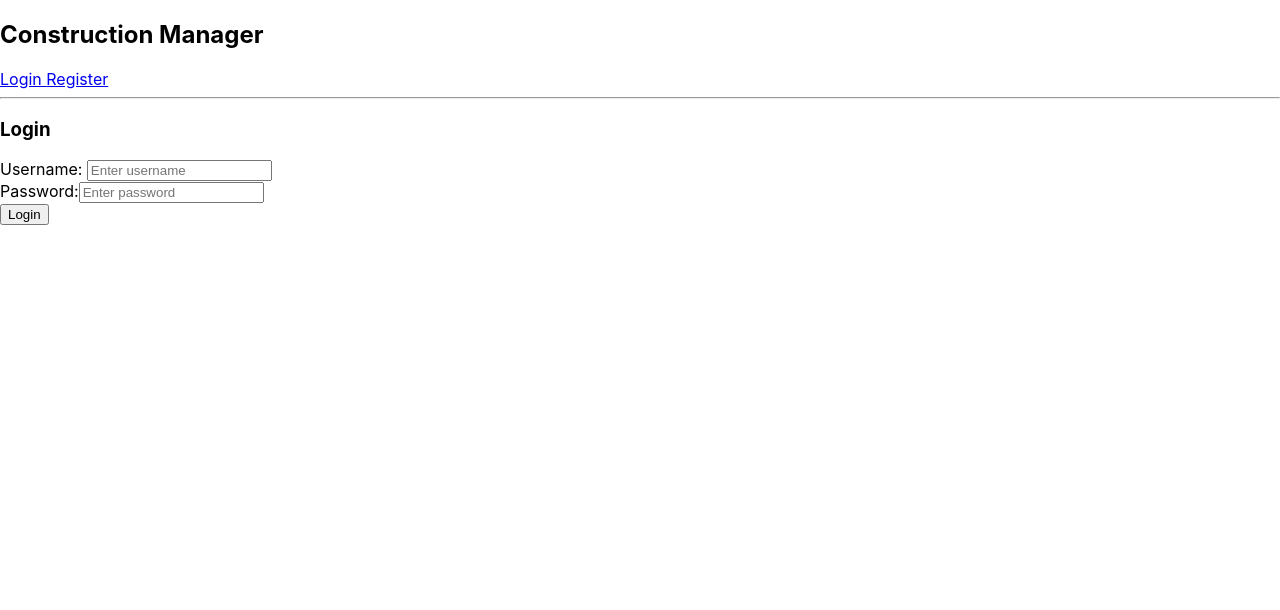
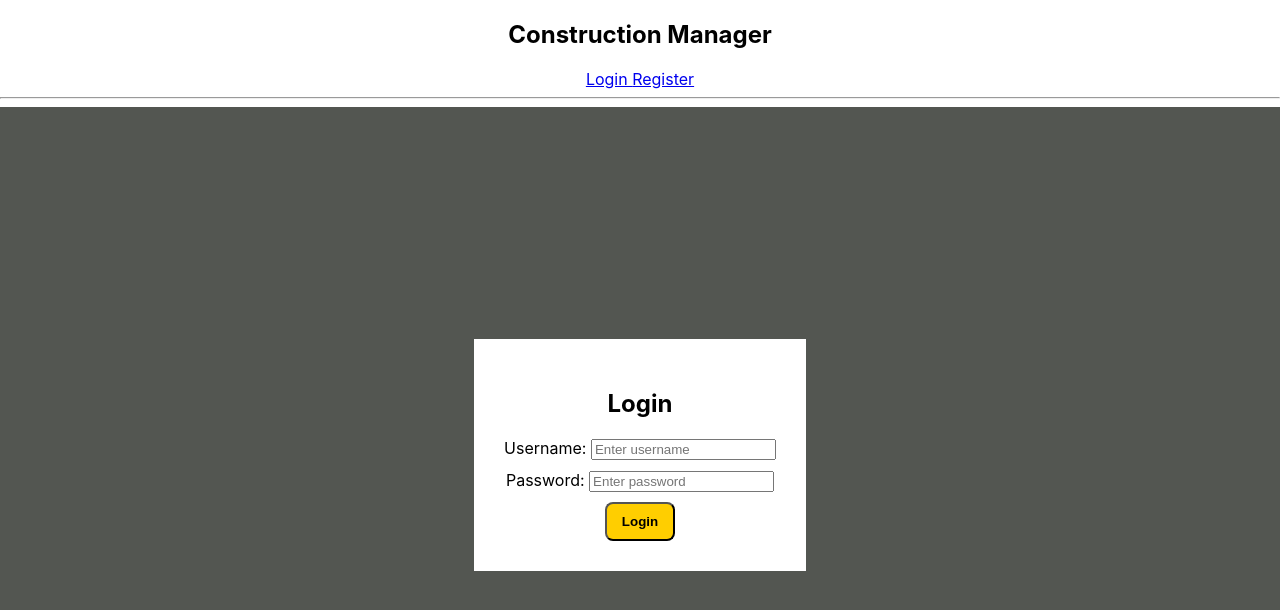
Before and after one commit to jonathanebrahimian/ProjectManager, a React (Create React App) app in the folder frontend/: page / in a window 1280 px wide. Shown: the top 610 px of the page. Built offline with nearby package versions, Linux system fonts and the light colour scheme; the HTML template or start-up script is replaced by a standard one.

Commit message:
Added Css to Login Page

```diff
--- a/frontend/src/app/Login.jsx
+++ b/frontend/src/app/Login.jsx
@@ -1,27 +1,54 @@
 import React, {useState} from 'react';
 
 
-const Login = () =>{
+const Login=()=>{
     const [details, setDetails] = useState({username:"",password:""});
     const submit = (e) => {
-        const { id, details } = e.target;
-        setDetails({ ...details, [id]: details });
+        e.preventDefault();
+        console.log(details);
       };
+
+      const buttonStyle ={
+        display: "inline-block",
+        padding: "10px 15px",
+        borderRadius: "8px",
+        backgroundImage: "linear-gradient(to right, #FFCE00 50%, #FFCE00 50%, #FE4800",
+        backgroundSize: "200%",
+        backgroundPosition: "0%",
+        transition: "0.4s",
+        color: "black",
+        fontWeight: "700",
+        cursor: "pointer"
+        };
+        const pageStyle ={
+            height: "87vh",
+            display: "flex",
+            alignItems: "center",
+            justifyContent: "center",
+            backgroundColor: "#535651",
+        }
+        const loginbox ={
+            position: "relative",
+            display: "block",
+            backgroundColor: "#FFF",
+            padding: "30px",
+            zIndex: "2"
+        }
         return(
-            <form onSubmit = {submit}>
-                <div className = "form-inner">
-                    <h3>
+            <form onSubmit = {submit} style = {pageStyle}>
+                <div className = "form-inner" style = {loginbox}>
+                    <h2>
                         Login
-                    </h3>
-                    <div className = "form-group">
+                    </h2>
+                    <div className = "form-group" style = {{textAlign:"center", paddingBottom:"10px"}}>
                         <label htmlFor = "username">Username: </label>
                         <input type = "text" username = "username" id = "username" onChange={e => setDetails({...details,username:e.target.value})} value={details.username} placeholder="Enter username"/>
                     </div>
-                    <div className = "form-group">
-                        <label htmlFor = "password">Password:</label>
-                        <input type = "text" password = "password" id = "password"onChange={e => setDetails({...details,password:e.target.value})} value={details.password}placeholder="Enter password"/>
+                    <div className = "form-group" style = {{textAlign:"center", paddingBottom:"10px"}}>
+                        <label htmlFor = "password">Password: </label>
+                        <input type = "password" password = "password" id = "password"onChange={e => setDetails({...details,password:e.target.value})} value={details.password}placeholder="Enter password"/>
                     </div>
-                    <input type = "submit" value="Login"/>
+                    <input type = "submit" style = {buttonStyle} value="Login" />
                 </div>
             </form>
         )
--- a/frontend/src/app/Logreg.jsx
+++ b/frontend/src/app/Logreg.jsx
@@ -7,9 +7,9 @@ import { Link, Switch, Route, NavLink} from "react-router-dom";
 
 function Logreg(){
     return(
-        <div className = "Logreg">
+        <div className = "Logreg" style = {{textAlign:"center"}}>
             <h2>Construction Manager</h2>
-            <Link exact to ="/" >Login </Link>
+            <NavLink  activeClassName = "is-active" to ="/" >Login </NavLink>
             <NavLink  activeClassName = "is-active" to = "/register">Register</NavLink>
 
         <hr />
--- a/frontend/src/app/Register.jsx
+++ b/frontend/src/app/Register.jsx
@@ -8,33 +8,59 @@ const Register =()=>{
         user_type: "",
       });
       const submit = (e) => {
-        const { id, details } = e.target;
-        setDetails({ ...details, [id]: details });
+        e.preventDefault();
+        console.log(details);
       };
 
+      const buttonStyle ={
+        display: "inline-block",
+        padding: "10px 15px",
+        borderRadius: "8px",
+        backgroundImage: "linear-gradient(to right, #FFCE00 50%, #FFCE00 50%, #FE4800",
+        backgroundSize: "200%",
+        backgroundPosition: "0%",
+        transition: "0.4s",
+        color: "black",
+        fontWeight: "700",
+        cursor: "pointer"
+        };
+        const pageStyle ={
+            height: "87vh",
+            display: "flex",
+            alignItems: "center",
+            justifyContent: "center",
+            backgroundColor: "#535651",
+        }
+        const loginbox ={
+            position: "relative",
+            display: "block",
+            backgroundColor: "#FFF",
+            padding: "30px",
+            zIndex: "2"
+        }
       return(
-        <form onSubmit = {submit}>
-            <div className = "form-inner">
+        <form onSubmit = {submit} style = {pageStyle}>
+            <div className = "form-inner" style = {loginbox}>
                 <h2>
                     Register
                 </h2>
-                <div className = "form-group">
-                    <label htmlFor = "username">Username: </label>
+                <div className = "form-group" style = {{textAlign:"center", paddingBottom:"10px"}}>
+                    <label htmlFor = "username">Username:</label>
                     <input type = "text" username = "username" id = "username" onChange={e => setDetails({...details,username:e.target.value})} value={details.username} placeholder="Enter username"/>
                 </div>
-                <div className = "form-group">
-                    <label htmlFor = "password">Password:</label>
+                <div className = "form-group" style = {{textAlign:"center", paddingBottom:"10px"}}>
+                    <label htmlFor = "password">Password: </label>
                     <input type = "text" password = "password" id = "password"onChange={e => setDetails({...details,password:e.target.value})} value={details.password}placeholder="Enter password"/>
                 </div>
-                <div class="col-4">
+                <div class="col-4" style = {{textAlign:"center", paddingBottom:"10px"}}>
                     <label for = "ratingSelect">Job Role: </label>
-                    <select name = "role" id ="role" className = "form-control">
+                    <select name = "role" id ="role" className = "form-control" onChange={e => setDetails({...details,user_type:e.target.value})} value={details.user_type}>
                     <option value = "0"></option>
                         <option value = "manager">Manager</option>
                         <option value = "supplier">Supplier</option>
                     </select>
                 </div>
-                <input type = "submit" value="Submit"/>
+                <input type = "submit" value="Submit" style = {buttonStyle}/>
 
             </div>
         </form>
```
